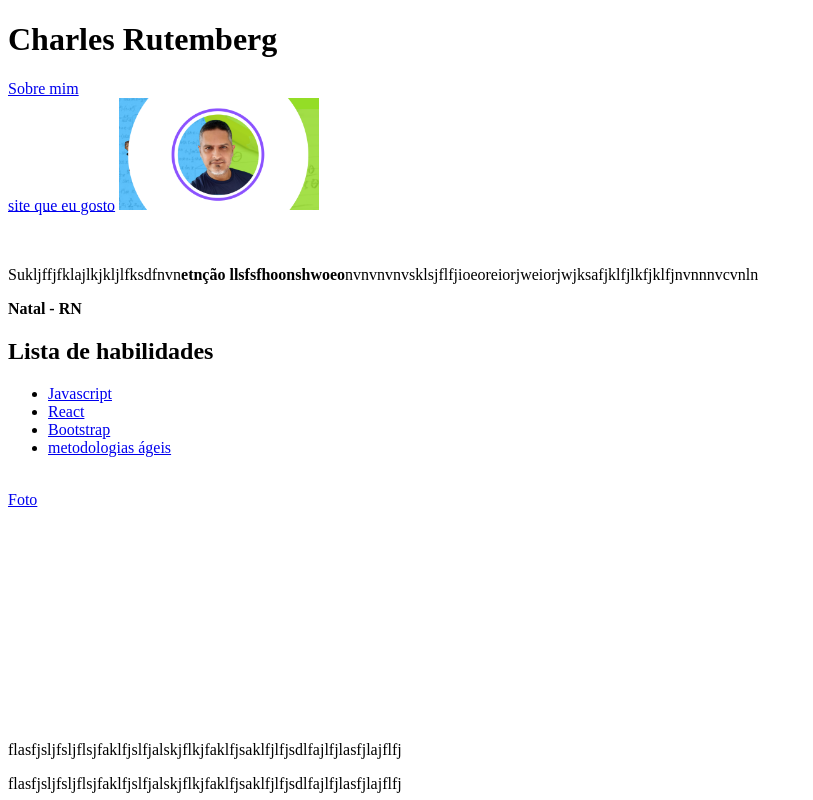
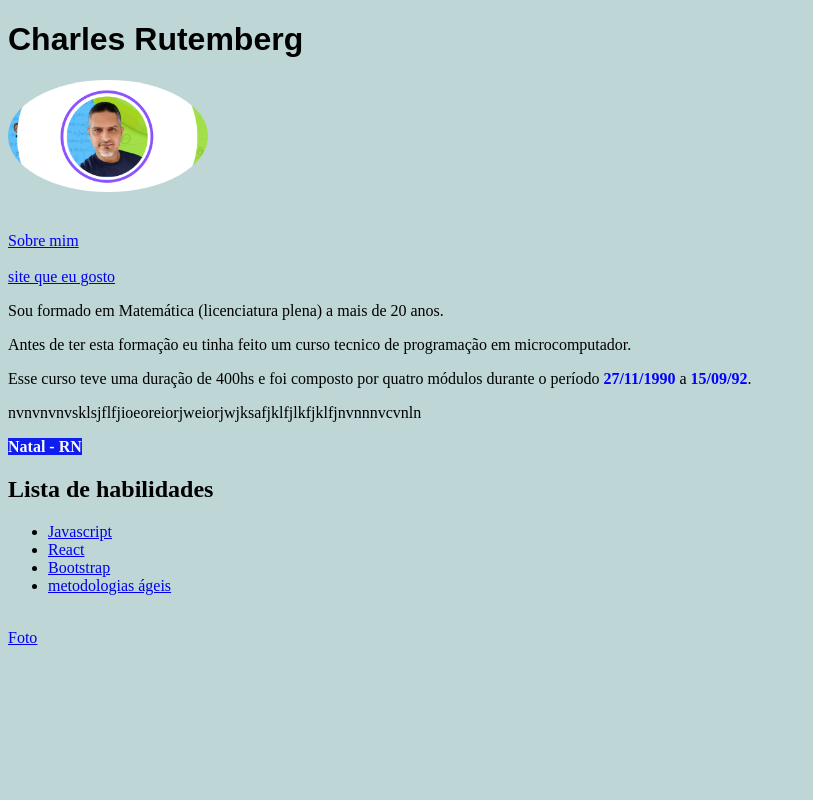
Before and after one commit to CHARLESRUTEMBERG/CHARLESRUTEMBERG.github.io, a plain HTML site: page index.html in a window 1280 px wide. Shown: the top 800 px of the page, without its empty margins (0-813 px from the left). Drawn offline with Linux system fonts and the light colour scheme.

Commit message:
Iniciando com as auterações cores e estilo

```diff
--- a/index.html
+++ b/index.html
@@ -5,26 +5,52 @@
     <meta http-equiv="X-UA-Compatible" content="IE=edge">
     <meta name="viewport" content="width=device-width, initial-scale=1.0">
     <title>Portifólio</title>
+    <style>
+      .meuNome {
+        font-family: Arial, Helvetica, sans-serif;
+      }
+      .foto {
+        border-radius: 50%;
+      }
+      .cor-data {
+        color: blue;
+      }
+      .cor-local {
+        color: ghostwhite;
+        background-color: rgb(15, 30, 238);
+      }
+      body {
+
+        background-color: rgb(190, 214, 214);
+      }
+    </style>
 </head>
 <body>
     <!-- NOME-->
-    <h1>Charles Rutemberg</h1>
+    <h1 class="meuNome">Charles Rutemberg</h1>
+
+    <!-- FOTO COM ID PAR LINKAR-->
+
+    <img src="foto 2.png" alt="Foto de hosto com fundo verde e azul" id="foto" width="200px" class="foto">
+
+<br><br><br>
 
     <!--LINK PARA O TEXTE PESSOAL-->
 
-    <a href="#sobre-mim">Sobre mim</a><br><a href="https://www.cifraclub.com.br/" target="_blank">site que eu gosto</a>
+    <a href="#sobre-mim">Sobre mim</a>
+  <br><br>
+    <a href="https://www.cifraclub.com.br/" target="_blank">site que eu gosto</a>
 
-  <!-- FOTO COM ID PAR LINKAR-->
 
-    <img src="foto 2.png" alt="Foto de hosto com fundo verde e azul" id="foto" width="200px">
-
-<br><br><br>
 
 <!-- informação sobre mim-->
 
-    <p id="sobre-mim">Sukljffjfklajlkjkljlfksdfnvn<strong>etnção llsfsfhoonshwoeo</strong>nvnvnvnvsklsjflfjioeoreiorjweiorjwjksafjklfjlkfjklfjnvnnnvcvnln</p>
+    <p id="sobre-mim">Sou formado em Matemática (licenciatura plena) a mais de 20 anos.</p>
+    <p>Antes de ter esta formação eu tinha feito um curso tecnico de programação em microcomputador.
+    <p>Esse curso teve uma duração de 400hs e foi composto por quatro módulos durante o período  <strong class="cor-data">27/11/1990</strong>  a <strong class="cor-data">15/09/92</strong>.</p>
+    <p>nvnvnvnvsklsjflfjioeoreiorjweiorjwjksafjklfjlkfjklfjnvnnnvcvnln</p>
 
-    <p><strong>Natal - RN</strong></p>
+    <p><strong class="cor-local">Natal - RN</strong></p>
 
     <h2>Lista de habilidades</h2>
   <ul>
```
